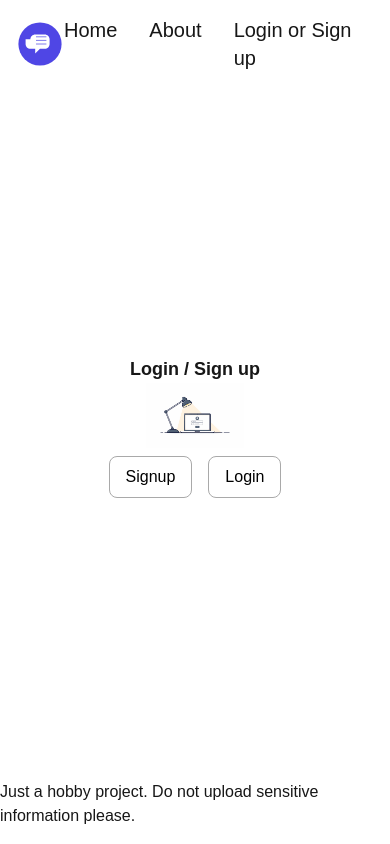
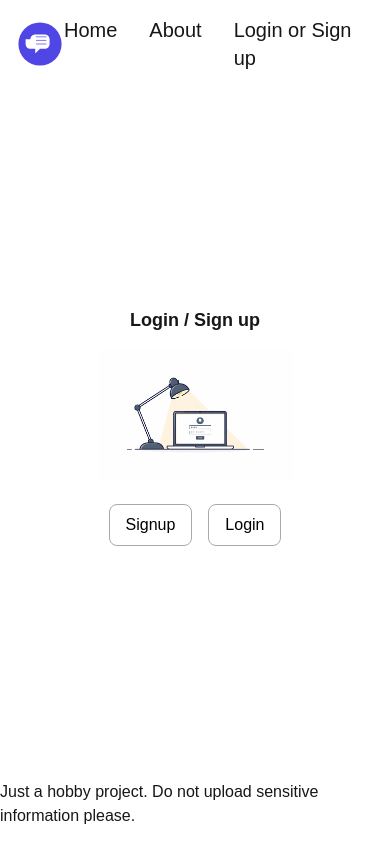
Before and after one commit to Eugene7997/chatJournal, a Next.js app in the folder frontend/: page /login in a window 390 px wide. Built offline with nearby package versions, Linux system fonts and the light colour scheme; no server answers.

Commit message:
Added mobile UI for login page but also replaced img with Image.

```diff
--- a/frontend/src/app/login/page.tsx
+++ b/frontend/src/app/login/page.tsx
@@ -1,3 +1,4 @@
+import Image from "next/image";
 import { auth0 } from "@/lib/auth/auth0";
 import AuthBox from "@/components/AuthBox";
 
@@ -8,7 +9,7 @@ export default async function LoginPage() {
     return (
       <div className="flex-1 flex flex-col items-center justify-center">
         <h1 className="text-lg font-bold">Login / Sign up</h1>
-        <img src="/login_img.png" alt="A warm welcoming picture" className="h-1/8 w-1/4" />
+        <Image src="/login_img.png" alt="A warm welcoming picture" width={100} height={100} className="w-1/2 sm:w-1/4 max-w-xs h-auto my-4" />
         <AuthBox />
       </div>
     );
```
